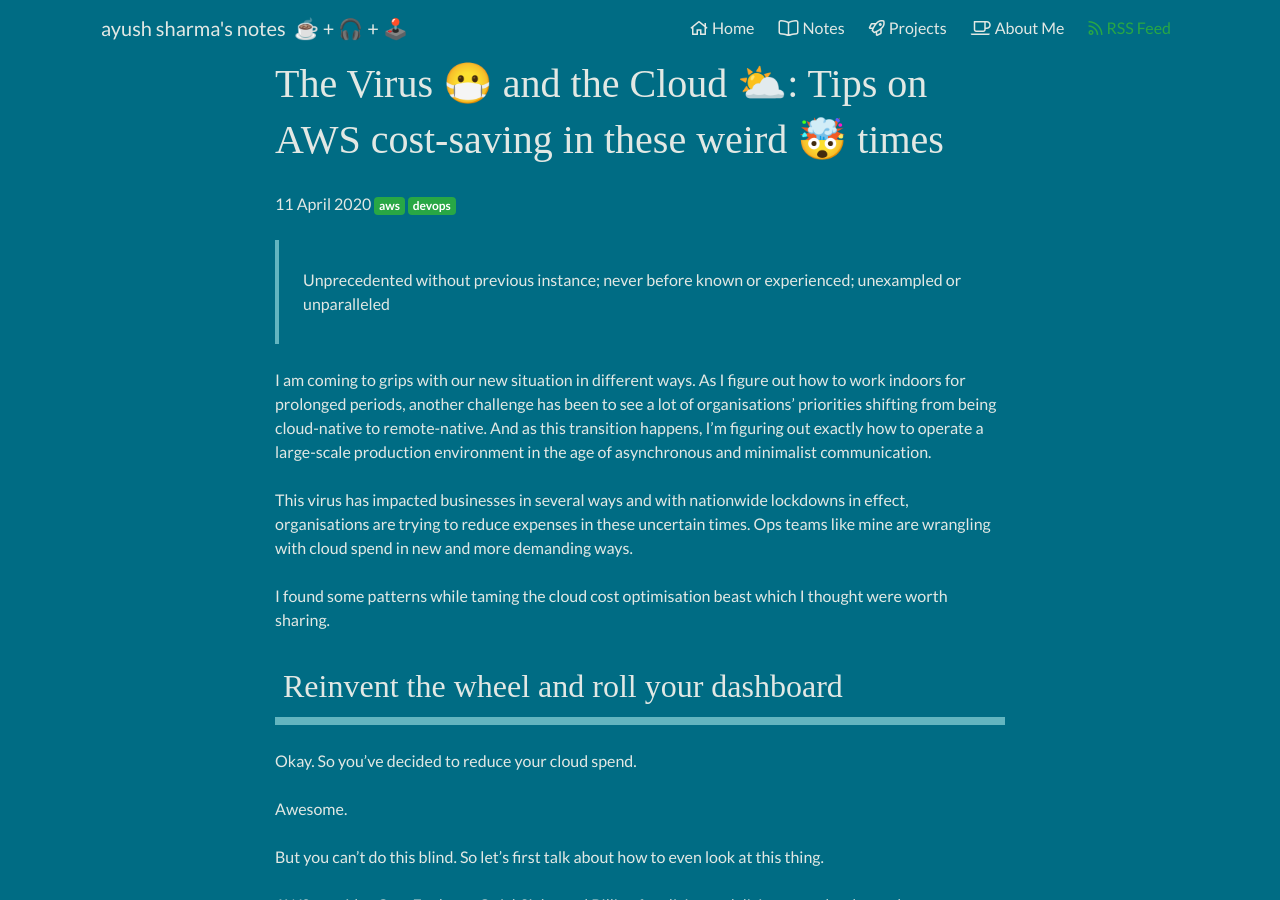
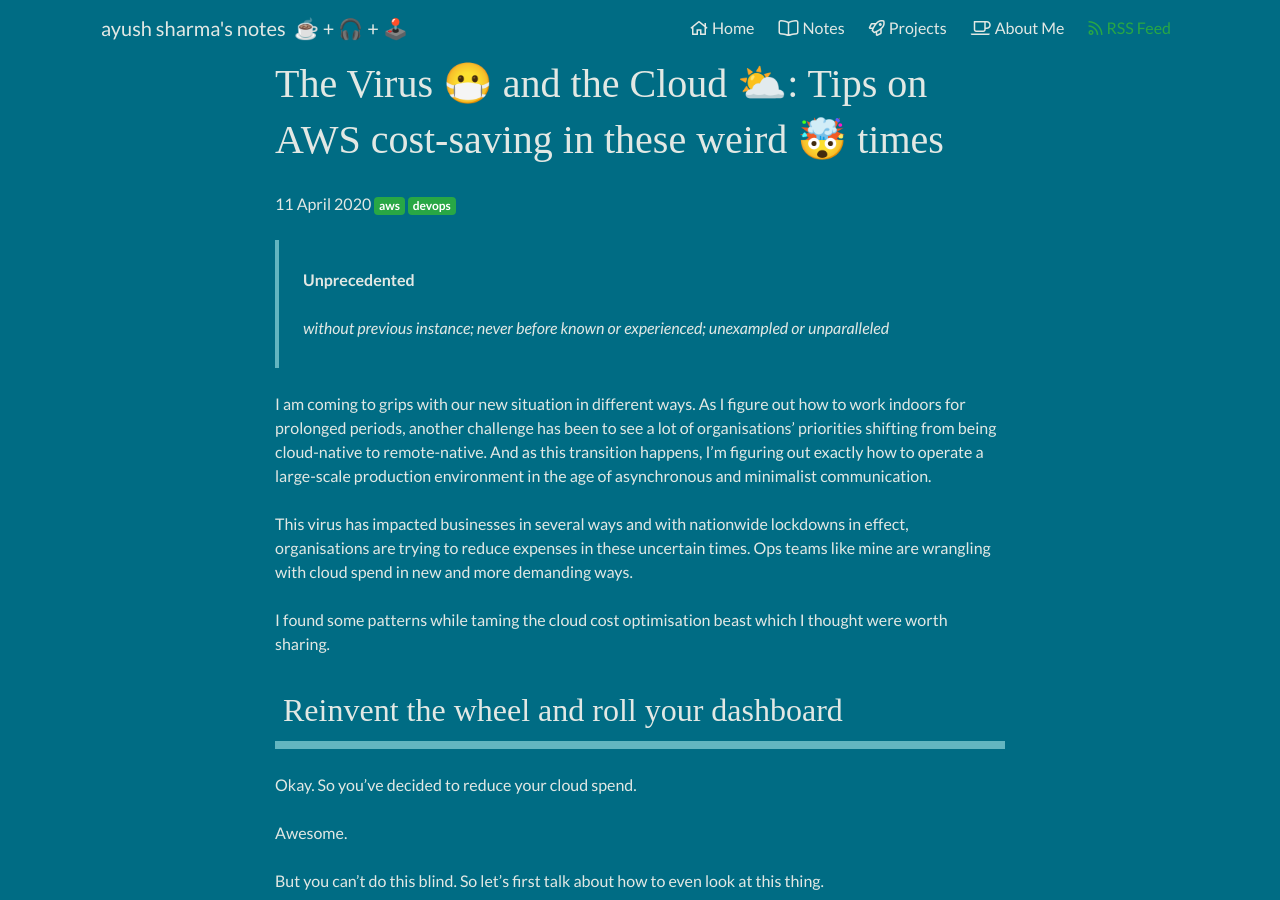
Before and after one commit to ayush-sharma/ayushsharma.in, a Jekyll site: the page built from _posts/2020-04-11-the-virus-and-the-cloud-tips-on-aws-cost-saving.md, in a window 1280 px wide and 900 px high. Built offline with Jekyll 4.4.1, drawn with Linux system fonts in a browser that asks for light colours; comment, search, counter and statistics services are not loaded.

Commit message:
Reformatting blockquote

```diff
--- a/_posts/2020-04-11-the-virus-and-the-cloud-tips-on-aws-cost-saving.md
+++ b/_posts/2020-04-11-the-virus-and-the-cloud-tips-on-aws-cost-saving.md
@@ -5,8 +5,9 @@ number: 88
 date:   2020-04-11 00:00
 categories: aws devops
 ---
-> Unprecedented
-> without previous instance; never before known or experienced; unexampled or unparalleled
+> **Unprecedented**
+>
+> *without previous instance; never before known or experienced; unexampled or unparalleled*
 
 I am coming to grips with our new situation in different ways. As I figure out how to work indoors for prolonged periods, another challenge has been to see a lot of organisations’ priorities shifting from being cloud-native to remote-native. And as this transition happens, I'm figuring out exactly how to operate a large-scale production environment in the age of asynchronous and minimalist communication.
 
```
